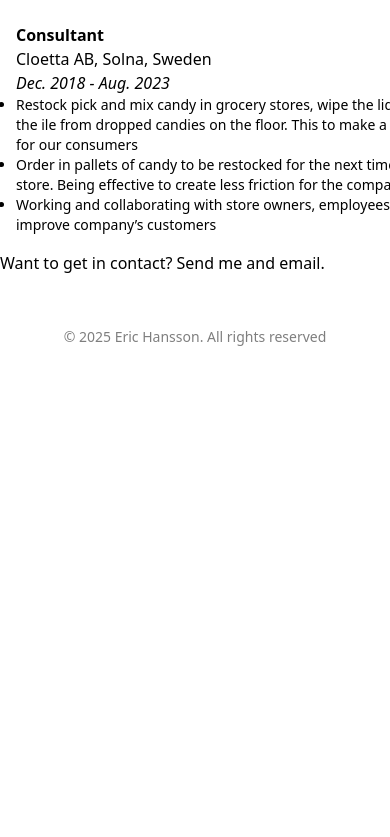
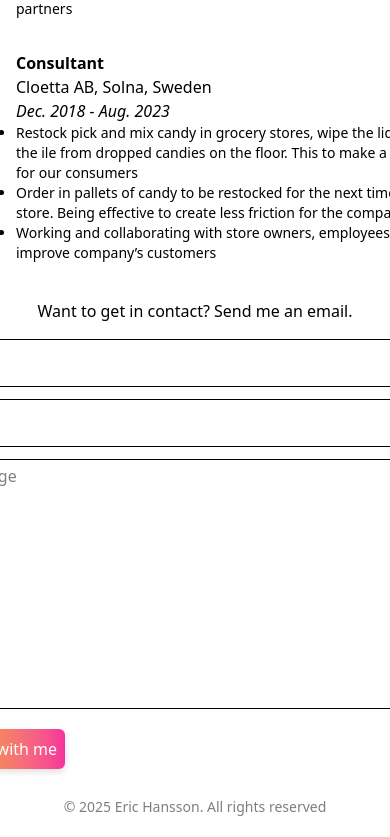
Before and after one commit to ErkanPerkan25/minimal-portfolio, a React (Vite) app: page / in a window 390 px wide. Shown: the part 1689-2526 px from the top of the page. Before the commit the page ends 2056 px from the top, so only its background shows below. Built offline with nearby package versions, Linux system fonts and the light colour scheme.

Commit message:
I now have the contact form done, all that is needed is to make a dark mode, add contact information, and make it more responsive.

```diff
--- a/src/components/Contact.jsx
+++ b/src/components/Contact.jsx
@@ -2,10 +2,33 @@ import React from "react";
 
 function Contact(){
     return (
-        <div>
-            <h2>Want to get in contact? Send me and email.</h2>
-            <form action="https://getform.io/f/9cd7a7fa-4a01-4677-92ab-89e2d68829ae" method="POST">
-                <input type="text" />
+        <div className="flex flex-col items-center justify-center pt-5">
+            <h2>Want to get in contact? Send me an email.</h2>
+            <form action="https://getform.io/f/9cd7a7fa-4a01-4677-92ab-89e2d68829ae" method="POST"
+                className="grid grid-cols-1 w-125 pt-1">
+                <input
+                    name="name"
+                    className="w-full h-12 border-1 rounded-md mt-3 p-1"
+                    type="text"
+                    placeholder="Name"
+                />
+                <input
+                    type="email"
+                    name="email"
+                    placeholder="Email"
+                    className="w-full h-12 border-1 rounded-md mt-3 p-1"
+                />
+                <textarea
+                    name="message"
+                    rows="10"
+                    placeholder="Message"
+                    className="w-full border-1 rounded-md mt-3 p-1"
+                />
+
+                <button type="submit"
+                    className="w-max rounded-md p-2 mt-5 text-white bg-linear-to-r from-yellow-500 to-pink-500 drop-shadow-md hover:stroke-white">
+                    Work with me
+                </button>
             </form>
         </div>
     )
--- a/src/components/Experience.jsx
+++ b/src/components/Experience.jsx
@@ -6,6 +6,7 @@ function Experience(){
     return(
         <div className="flex flex-col md:flex-row items-center justify-center pt-20">
             <div className="grid grid-cols-1">
+                <h1 className="text-lg md:text-xl font-bold">Experience</h1>
                 {experience.map(item => (
                     <ExperienceItem
                         title={item.title}
```
